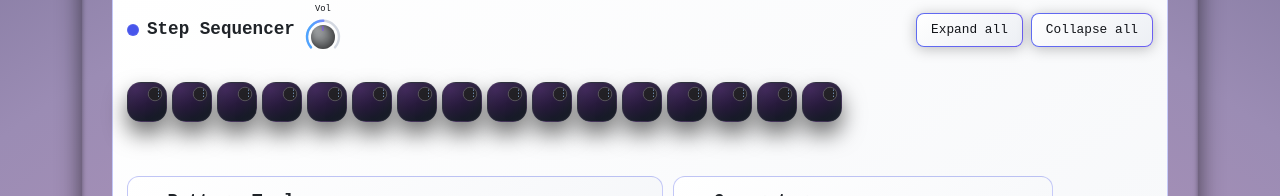
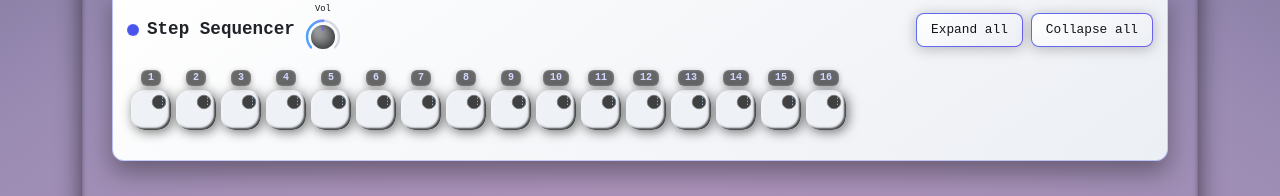
Before and after one commit to nchemsak/ewavestudio-vue, a Vue app: page / in a window 1280 px wide. Shown: the part 278-474 px from the top of the page. Built offline with nearby package versions, Linux system fonts and the light colour scheme; no server answers.

Commit message:
update pad styling

```diff
--- a/src/assets/styles/_drumSequencer.scss
+++ b/src/assets/styles/_drumSequencer.scss
@@ -29,6 +29,10 @@
 	--knob-track-disabled: #555;
 	--knob-arc-disabled: #555;
 	--knob-face: #1c1e28;
+
+	/* neumorphic look */
+	--pad-bg: #232433; /* base surface */
+	--pad-tint: #b186ff; /* active tint (mixes into bg subtly) */
 
 	position: relative;
 	color: white;
@@ -66,15 +70,15 @@
 		background-color: #0ff;
 	}
 
-	.padTEST.selected {
-		background-color: #0cf;
-	}
-	.padTEST.playing {
-		box-shadow: 0 0 6px #0ff;
-	}
-	.padTEST.selected.playing {
-		box-shadow: 0 0 6px #0ff;
-	}
+	// .padTEST.selected {
+	// 	background-color: #0cf;
+	// }
+	// .padTEST.playing {
+	// 	box-shadow: 0 0 6px #0ff;
+	// }
+	// .padTEST.selected.playing {
+	// 	box-shadow: 0 0 6px #0ff;
+	// }
 
 	/* Grid & rows */
 	.instrument-grid {
@@ -141,7 +145,8 @@
 
 		/* fallback column color (helps if ::before is ever overridden) */
 		background: var(--slider-bg);
-		border-radius: 2px;
+		// border-radius: 2px;
+		border-radius: var(--padTEST-radius);
 	}
 	.hover-slider input {
 		pointer-events: auto;
@@ -160,7 +165,7 @@
 		content: "";
 		position: absolute;
 		inset: 0;
-		background: var(--slider-bg);
+		// background: var(--slider-bg);
 		border-radius: 2px;
 		/* subtle inner edge for contrast on light bg */
 		box-shadow: inset 0 0 0 1px rgba(0, 0, 0, 0.06);
@@ -243,8 +248,7 @@
 	.controlsWrapper {
 		display: flex;
 		flex-wrap: wrap;
-		justify-content: space-between;
-		justify-content: left;
+		justify-content: flex-start;
 		margin-top: 50px;
 	}
 
@@ -290,6 +294,9 @@
 	--knob-track-disabled: #c2c7d0;
 	--knob-arc-disabled: #b6bcc7;
 	--knob-face: #eef2f6;
+
+	--pad-bg: #eef1f6;
+	--pad-tint: #7c4dff;
 }
 
 .theme-synthwave .drum-sequencer,
@@ -303,6 +310,8 @@
 	--knob-pointer: #e793ff;
 	--knob-track: #35204d;
 	--knob-face: #1b1126;
+	--pad-bg: #1b1126;
+	--pad-tint: #e793ff;
 }
 
 /* ----------------------------------------------------------
@@ -340,26 +349,63 @@
 		position: relative;
 	}
 
+	.pad-step-num {
+		position: absolute;
+		top: -20px;
+		left: 50%;
+		transform: translateX(-50%);
+		font:
+			600 10px/1.2 ui-monospace,
+			monospace;
+		color: #cfd4ff;
+		// background: #0b0e17;
+		// border: 1px solid #ffffff1a;
+		padding: 2px 6px;
+		// border-radius: 10px;
+		box-shadow:
+			0 2px 6px rgba(0, 0, 0, 0.35),
+			inset 0 0 0 1px rgba(255, 255, 255, 0.04);
+		pointer-events: none;
+		opacity: 0.9;
+		z-index: 1000;
+
+		line-height: 1;
+		border-radius: 6px;
+		background: rgba(0, 0, 0, 0.65);
+		// color: #fff;
+		border: 1px solid rgba(255, 255, 255, 0.12);
+	}
+
 	.padTEST {
 		inline-size: var(--padTEST-size);
 		block-size: var(--padTEST-size);
 		border-radius: var(--padTEST-radius);
-		border: 1px solid #ffffff1a;
+		// border: 1px solid #ffffff1a;
 		position: relative;
 		overflow: hidden;
 		cursor: pointer;
+		isolation: isolate;
 
-		/* base look */
-		background:
-			radial-gradient(140% 120% at 20% 15%, #3a2255, #261a3a 42%, #161a27 72%),
-			radial-gradient(80% 80% at 80% 80%, #23466a, transparent 60%);
+		background: var(--pad-bg);
 		box-shadow:
-			0 12px 22px rgba(0, 0, 0, 0.55),
-			inset 0 8px 18px rgba(255, 255, 255, 0.06);
+			2px 2px 12px rgba(0, 0, 0, 0.55),
+			-2px -2px 6px rgba(255, 255, 255, 0.05);
 		transition:
-			transform 0.05s ease,
-			box-shadow 0.18s ease,
+			transform 0.06s ease,
+			box-shadow 0.14s ease,
 			filter 0.18s ease;
+	}
+
+	.padTEST::before {
+		content: "";
+		position: absolute;
+		inset: 0;
+		border-radius: inherit;
+		/* inner bevel + highlight like the CodePen */
+		box-shadow:
+			inset 2px 2px 2px color-mix(in oklab, var(--pad-bg) 85%, white 15%),
+			inset -2px -2px 2px rgba(0, 0, 0, 0.7);
+		pointer-events: none;
 	}
 
 	/* pitch heat tint + volume fill (uses CSS vars from Vue) */
@@ -378,14 +424,33 @@
 			opacity 0.15s ease,
 			background 0.15s ease;
 		pointer-events: none;
+		border-radius: inherit;
+	}
+	.padTEST:hover {
+		box-shadow:
+			3px 3px 14px rgba(0, 0, 0, 0.58),
+			-2px -2px 7px rgba(255, 255, 255, 0.06);
 	}
 
 	/* subtle inner tint always on when selected */
 	.padTEST.selected {
+		transform: translateY(2px);
+		/* darken a touch using the tint; if color-mix not supported it just keeps var(--pad-bg) */
+		background: color-mix(in oklab, var(--pad-bg) 92%, var(--pad-tint) 8%);
+		box-shadow: 1px 1px 6px rgba(0, 0, 0, 0.55); /* smaller drop when pressed */
+	}
+
+	.padTEST.selected::before {
+		/* CodePen ‘active’ rim: strong outer shine + deep inner cavity */
 		box-shadow:
-			0 12px 22px rgba(0, 0, 0, 0.55),
-			inset 0 12px 22px hsla(var(--heat-h, 210), 85%, 60%, 0.18),
-			inset 0 0 0 1px rgba(255, 255, 255, 0.06);
+			2px 2px 2px color-mix(in oklab, var(--pad-tint) 10%, white 90%),
+			inset 1px 1px 2px rgba(0, 0, 0, 0.9);
+	}
+
+	.padTEST.playing {
+		filter: drop-shadow(0 0 8px hsla(var(--heat-h, 210), 90%, 70%, 0.55))
+			drop-shadow(0 0 16px hsla(var(--heat-h, 210), 80%, 60%, 0.32));
+		will-change: filter;
 	}
 
 	/* ACTIVE-STEP HALO */
@@ -410,3 +475,35 @@
 		}
 	}
 }
+/* Numbers for SynthStepGrid dots */
+.step-index {
+	position: absolute;
+	top: -14px;
+	left: 50%;
+	transform: translateX(-50%);
+	font:
+		600 10px/1.2 ui-monospace,
+		monospace;
+	color: #cfd4ff;
+	background: #0b0e17;
+	border: 1px solid #ffffff1a;
+	padding: 2px 6px;
+	border-radius: 10px;
+	box-shadow:
+		0 2px 6px rgba(0, 0, 0, 0.35),
+		inset 0 0 0 1px rgba(255, 255, 255, 0.04);
+	pointer-events: none;
+	opacity: 0.9;
+}
+
+/* Dedicated Step Sequencer card layout */
+.step-card {
+	/* inherits pt-card chrome; add a gentle accent ring */
+	box-shadow:
+		inset 0 0 0 1px rgba(255, 255, 255, 0.06),
+		0 12px 24px rgba(0, 0, 0, 0.35);
+}
+
+.step-card__grid {
+	padding: 0.5rem 0.25rem 0.75rem;
+}
--- a/src/components/DrumSequencer.vue
+++ b/src/components/DrumSequencer.vue
@@ -60,16 +60,15 @@
 
 
 		<!-- Percussion Synth -->
-		<section class="pt-card" v-if="synthInstrument">
-
+		<section class="pt-card step-card" v-if="synthInstrument">
 			<div class="pt-subheader step-sequencer-subheader">
 				<div class="channel-caption d-flex align-items-center gap-2">
-
 					<div class="mute-dot" :class="{ muted: synthInstrument.muted }"
 						@click="toggleMute(synthInstrument.name)" role="button"
 						:title="synthInstrument.muted ? 'Muted' : 'Playing'">
 					</div>
 					<h2 class="pt-title">Step Sequencer</h2>
+
 					<Knob v-model="synthInstrument.channelVolume" :min="0" :max="1" :step="0.01" size="small"
 						label="Vol" color="#8E44AD" @knobStart="activeKnob = `vol-${synthInstrument.name}`"
 						@knobEnd="activeKnob = null" />
@@ -77,17 +76,18 @@
 						{{ Math.round(synthInstrument.channelVolume * 100) }}%
 					</span>
 				</div>
+
 				<div class="pt-header-tools">
 					<div class="d-flex gap-2">
-
 						<button class="pt-btn pt-btn-sm" :disabled="allOpen" @click="setAllCollapsibles(true)">Expand
 							all</button>
 						<button class="pt-btn pt-btn-sm" :disabled="allClosed"
 							@click="setAllCollapsibles(false)">Collapse all</button>
-
-					</div>
-				</div>
-			</div>
+					</div>
+				</div>
+			</div>
+
+			<div class="step-card__grid">
 
 
 				<SynthStepGrid :name="synthInstrument.name" :current-step="currentStep" :min-hz="MIN_PAD_HZ"
@@ -96,9 +96,12 @@
 					:nearestNote="nearestNote"
 					@open-pad-settings="({ name, index, anchorRect }) => openPadSettings(name, index, { currentTarget: { getBoundingClientRect: () => anchorRect } } as any)" />
 
+			</div>
+		</section>
+		<section class="pt-cards controlsWrapper">
 
 			<!-- Pattern tools  -->
-			<div class="controlsWrapper pt-cards">
+			<!-- <div class="controlsWrapper pt-cards"> -->
 			<CollapsibleCard id="pattern-tools" title="Pattern Tools" v-model="collapsibleState['pattern-tools']">
 				<PatternTools :steps="steps" :velocities="velocities" :frequencies="padFrequencies" :min-freq="100"
 					:max-freq="2000" :currentTheme="currentTheme" @update:steps="steps = $event"
@@ -141,13 +144,12 @@
 			<!-- Pitch & Harmonics -->
 			<CollapsibleCard id="pitch" title="Pitch & Harmonics" v-model="collapsibleState['pitch']">
 				<PitchEnvModule :color="'#3F51B5'" :showToggle="false" v-model:enabled="pitchEnvEnabled"
-						v-model:semitones="pitchEnvSemitones" v-model:decayMs="pitchEnvDecayMs"
-						v-model:mode="pitchMode" />
+					v-model:semitones="pitchEnvSemitones" v-model:decayMs="pitchEnvDecayMs" v-model:mode="pitchMode" />
 
 				<div class="pt-rule" aria-hidden="true"></div>
 
-					<FMModule :color="'#3F51B5'" :showToggle="false" v-model:enabled="fmEnabled"
-						v-model:modFreq="fmModFreq" v-model:index="fmIndex" v-model:ratio="fmRatio" />
+				<FMModule :color="'#3F51B5'" :showToggle="false" v-model:enabled="fmEnabled" v-model:modFreq="fmModFreq"
+					v-model:index="fmIndex" v-model:ratio="fmRatio" />
 
 				<div class="pt-rule" aria-hidden="true"></div>
 
@@ -177,7 +179,7 @@
 					v-model:driveAmount="driveAmount" v-model:driveTone="driveTone" v-model:driveMix="driveMix" />
 			</CollapsibleCard>
 
-			</div>
+			<!-- </div> -->
 
 		</section>
 
@@ -263,6 +265,9 @@
 													class="padTESTwrap"
 													@mouseenter="hoveredPad = `${inst.name}-${index}`"
 													@mouseleave="hoveredPad = null">
+
+													<div class="pad-step-num">{{ index + 1 }}</div>
+
 													<div :class="['padTEST', 'liquid', { selected: active }, { playing: index === currentStep }]"
 														@mousedown="handleMouseDown($event, inst.name, index)"
 														@mouseenter="handleMouseEnter(inst.name, index)"
--- a/src/components/SynthStepGrid.vue
+++ b/src/components/SynthStepGrid.vue
@@ -3,15 +3,18 @@
         <div class="padTEST-grid">
             <div v-for="(active, index) in steps" :key="index" class="padTESTwrap" @mouseenter="hovered = index"
                 @mouseleave="hovered = null">
+                <!-- NEW: step number -->
+                <div v-if="showIndices" class="pad-step-num">{{ index + 1 }}</div>
+
                 <div :class="['padTEST', 'liquid', { selected: active }, { playing: index === currentStep }]"
                     @mousedown="onMouseDown($event, index)" @mouseenter="onMouseEnter(index)" @dragstart.prevent
                     :style="padStyle(index)" />
 
-                <!-- settings (now a 3-dot button, shown on hover/focus) -->
+                <!-- settings (unchanged) -->
                 <button class="pad-settings-dot" @mousedown.stop @click.stop="emitOpenSettings(index, $event)"
                     aria-label="Pad settings">⋮</button>
 
-                <!-- per-step note chip -->
+                <!-- per-step note chip (unchanged) -->
                 <div v-if="active" class="note-chip">
                     {{ nearestNote(pitches[index]) }}
                 </div>
@@ -27,36 +30,38 @@
                 </div>
 
                 <div v-if="active && hovered === index" class="hover-slider pitch-slider">
-                    <input type="range" :min="minHz" :max="maxHz" step="1" :value="pitches[index]"
+                    <input :min="minHz" :max="maxHz" step="1" type="range" :value="pitches[index]"
                         @input="updatePitch(index, $event)" @mousedown="activePitch = index"
                         @mouseup="activePitch = null" @touchstart="activePitch = index"
                         @touchend="activePitch = null" />
-
                 </div>
             </div>
         </div>
     </div>
 </template>
 
+
 <script setup lang="ts">
 import { ref } from 'vue';
 
 type NoteNameFn = (hz: number) => string;
 
-const props = defineProps<{
+const props = withDefaults(defineProps<{
     name: string;
     currentStep: number;
     minHz: number;
     maxHz: number;
 
-    /* v-models */
     steps: boolean[];
     velocities: number[];
     pitches: number[];
 
-    /* util from parent */
     nearestNote: NoteNameFn;
-}>();
+
+    showIndices?: boolean;
+}>(), {
+    showIndices: true
+});
 
 const emit = defineEmits<{
     (e: 'update:steps', v: boolean[]): void;
```
Lines whose indentation alone changed are shown as unchanged.
